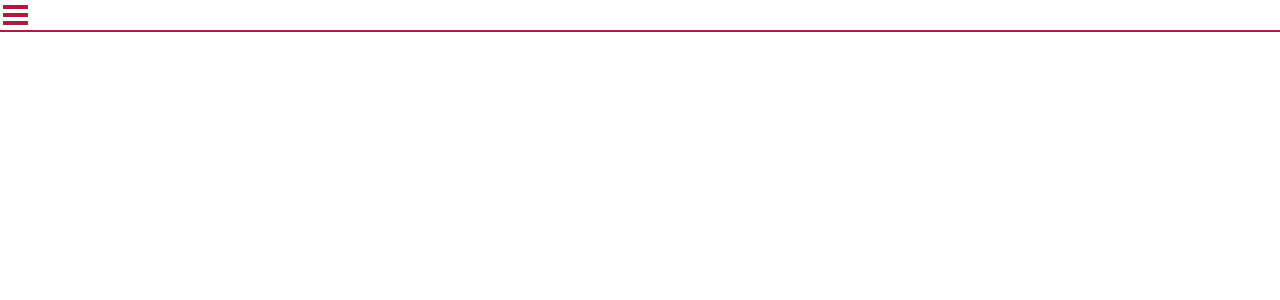
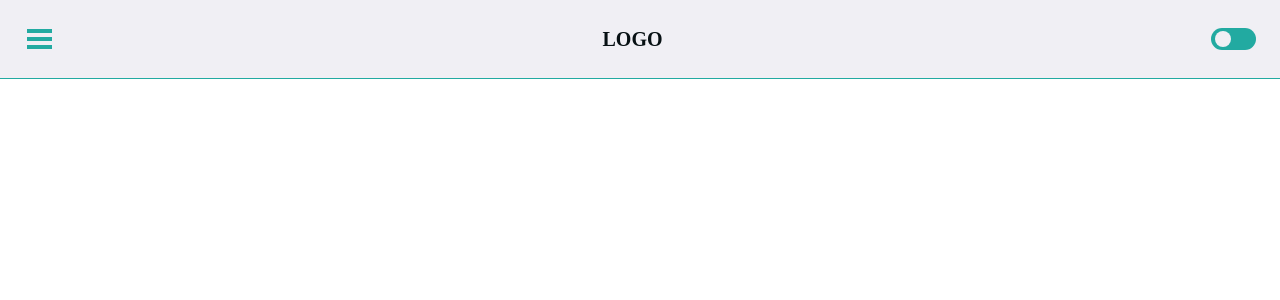
Before and after one commit to mahteusz/Portfolio, a React (Vite) app: page / in a window 1280 px wide. Shown: the top 300 px of the page. Built offline with nearby package versions, Linux system fonts and the light colour scheme.

Commit message:
FEAT: finishing basic header UI and changing theme colors

```diff
--- a/src/Components/Header/index.tsx
+++ b/src/Components/Header/index.tsx
@@ -1,5 +1,6 @@
 import { useState } from 'react'
 import { useTheme } from '../../Contexts/useTheme'
+import { ToggleSwitch } from '..'
 import './styles.scss'
 
 const Header = () => {
@@ -34,6 +35,8 @@ const Header = () => {
           <li className={`menu__navigation-item`}>Projetos</li>
         </nav>
       </div>
+      <h1>LOGO</h1>
+      <ToggleSwitch onChange={themeData.toggleTheme}/>
     </header>
   )
 }
--- a/src/Components/Header/styles.scss
+++ b/src/Components/Header/styles.scss
@@ -5,10 +5,13 @@ header {
   align-items: center;
   justify-content: center;
   position: sticky;
-  border-bottom: 0.2rem solid;
+  border-bottom: 0.1rem solid;
   display: flex;
   justify-content: space-between;
+  @include spacify(padding, large);
   @include themify(border-bottom-color, primary);
+  @include themify(background-color, background);
+  @include themify(color, text);
 };
 
 .hamburguer {
@@ -55,7 +58,7 @@ header {
     flex-direction: column;
     align-items: center;
     width: 30rem;
-    @include themify(background-color, primary);
+    @include themify(background-color, background);
     list-style-type: none;
     transform: translateX(-100%);
     opacity: 0;
--- a/src/Styles/variables.scss
+++ b/src/Styles/variables.scss
@@ -7,15 +7,15 @@ $spaces: (
 );
 
 $dark: (
-  primary: #AF1B3F,
-  background: #2A2B2A,
-  text: #F8F4E3,
+  primary: #22AAA1,
+  background: #071013,
+  text: #F0EFF4,
 );
 
 $light: (
-  primary: #AF1B3F,
-  background: #F8F4E3,
-  text: #2A2B2A,
+  primary: #22AAA1,
+  background: #F0EFF4,
+  text: #071013,
 );
 
 $themes: (
```
